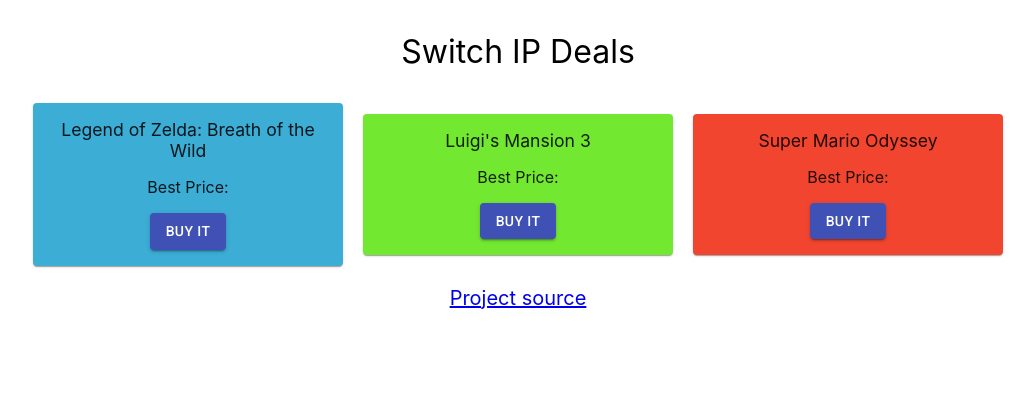
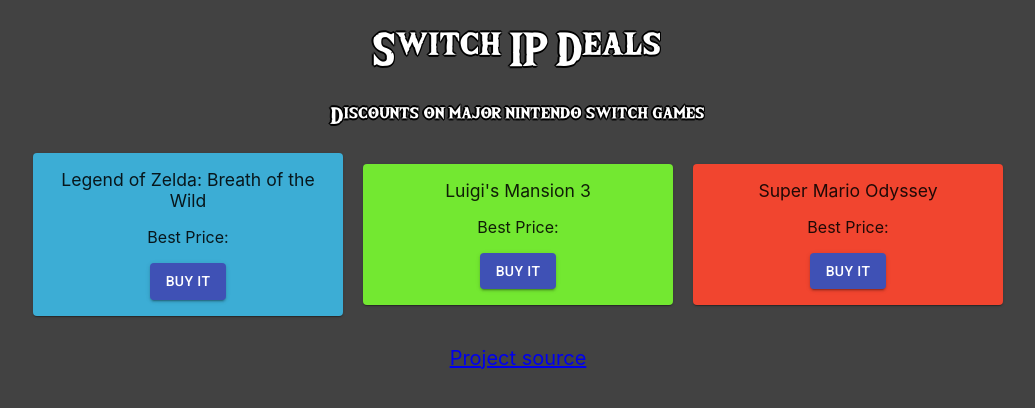
Before and after one commit to ericmadureira/switch-ip-deals, a React (Create React App) app: page / in a window 1280 px wide. Shown: the top 408 px of the page, without its empty margins (122-1157 px from the left). Built offline with nearby package versions, Linux system fonts and the light colour scheme; no server answers.

Commit message:
feat: spacing, bg color and custom font title
Adds spacing for each game card, defines a bg color for the page
and uses the custom font in the title.

```diff
--- a/src/components/GameDeal.css
+++ b/src/components/GameDeal.css
@@ -4,7 +4,7 @@
 
 .game-card {
   padding: 0 15px;
-  margin: 0 10px;
+  margin: 10px;
   width: 280px;
   color: #000;
 }
--- a/src/components/Header.css
+++ b/src/components/Header.css
@@ -1,3 +1,27 @@
-.header-title {
-  font-size: 2em;
+@font-face {
+  font-family: zeldabotw;
+  src: url('../assets/fonts/zeldabotw.ttf') format('Truetype');
 }
+
+.title {
+  font-family: zeldabotw;
+  color: #fff;
+  text-shadow:
+    0 0 #000,
+    -2px 0 0 #000,
+    0 2px 0 #000,
+    0 -2px 0 #000,
+    1px 1px #000,
+    -1px -1px 0 #000,
+    1px -1px 0 #000,
+    -1px 1px 0 #000;
+}
+.header {
+  font-size: 3em;
+  margin: 24px 0;
+}
+
+.sub-header {
+  font-size: 1.5em;
+  margin: 12px 0;
+}
--- a/src/components/Header.js
+++ b/src/components/Header.js
@@ -2,8 +2,9 @@
 import styles from './Header.css';
 
 const Header = () => (
-  <header className='header-title'>
-    <p>Switch IP Deals</p>
+  <header>
+    <p className='title header'>Switch IP Deals</p>
+    <p className='title sub-header'>Discounts on major nintendo switch games</p>
   </header>
 );
 
--- a/src/index.css
+++ b/src/index.css
@@ -5,6 +5,7 @@
     sans-serif;
   -webkit-font-smoothing: antialiased;
   -moz-osx-font-smoothing: grayscale;
+  background: #424242;
 }
 
 code {
```
